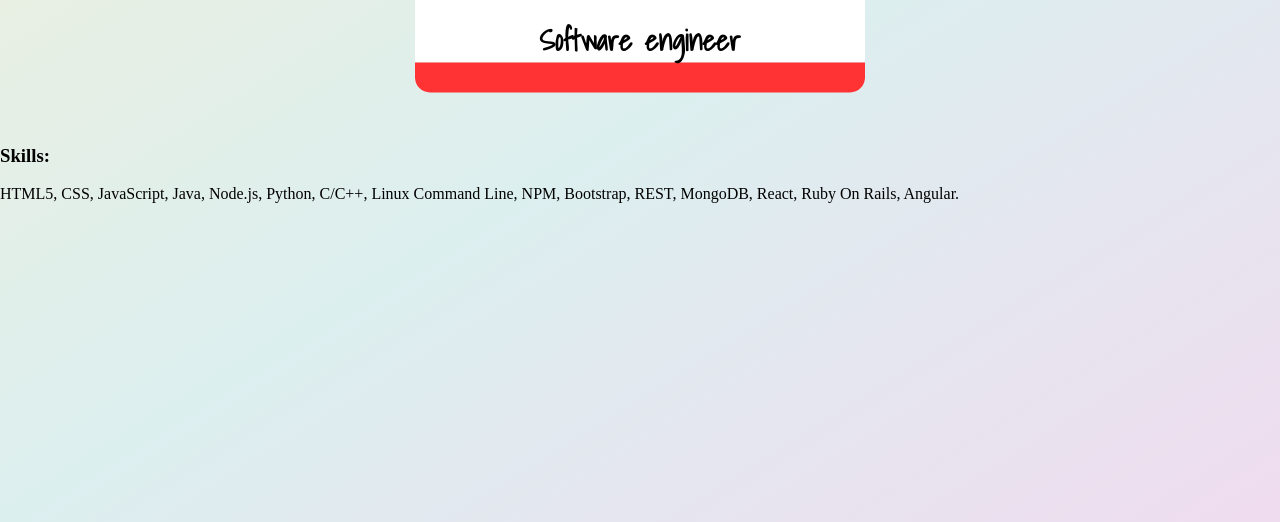
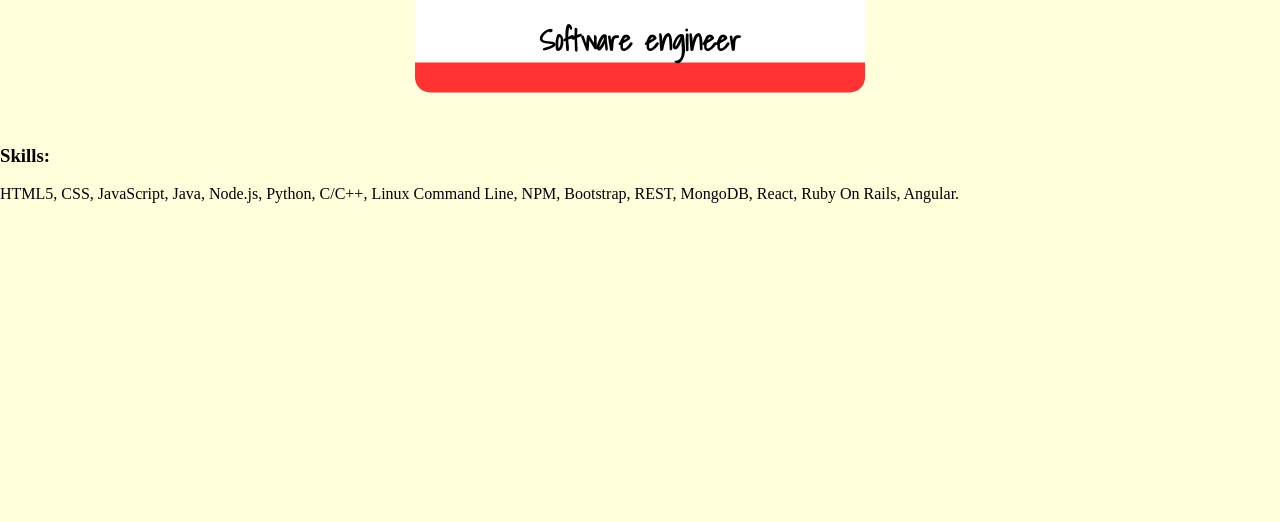
Before and after one commit to chinenra/portfolio, a website: page index.html in a window 1280 px wide. Shown: the part 278-800 px from the top of the page. Drawn offline with Linux system fonts and the light colour scheme.

Commit message:
changed background

```diff
--- a/main.scss
+++ b/main.scss
@@ -4,8 +4,8 @@ html {
     background-size: cover;
     background-repeat: no-repeat;
     // background-image: linear-gradient(rgb(255, 255, 219), rgb(191,191,176));
-    // background-color: rgb(255, 255, 219);
-    background-image: linear-gradient(to right bottom, rgb(239,239,220), rgb(220,239,239), rgb(239,220,239));
+    background-color: rgb(255, 255, 219);
+    //background-image: linear-gradient(to right bottom, rgb(239,239,220), rgb(220,239,239), rgb(239,220,239));
 
 
 }
```
Also changed, not shown: style.css.
